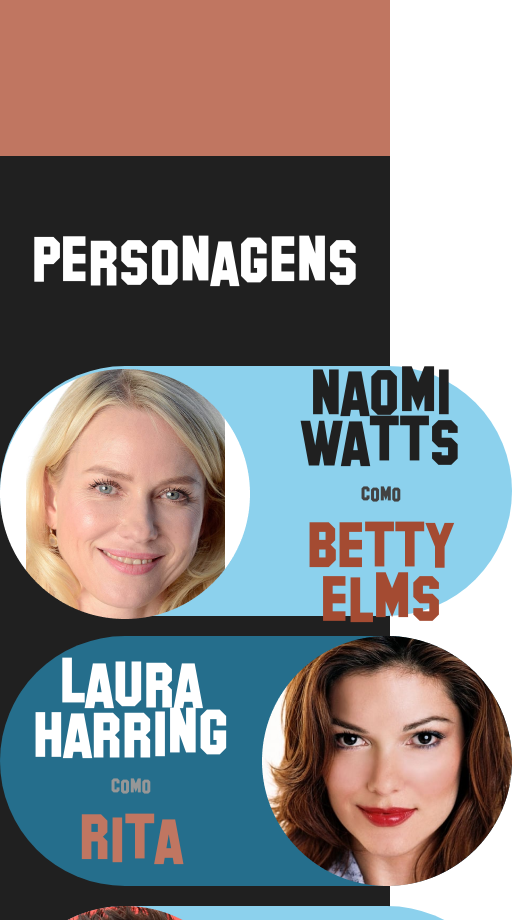
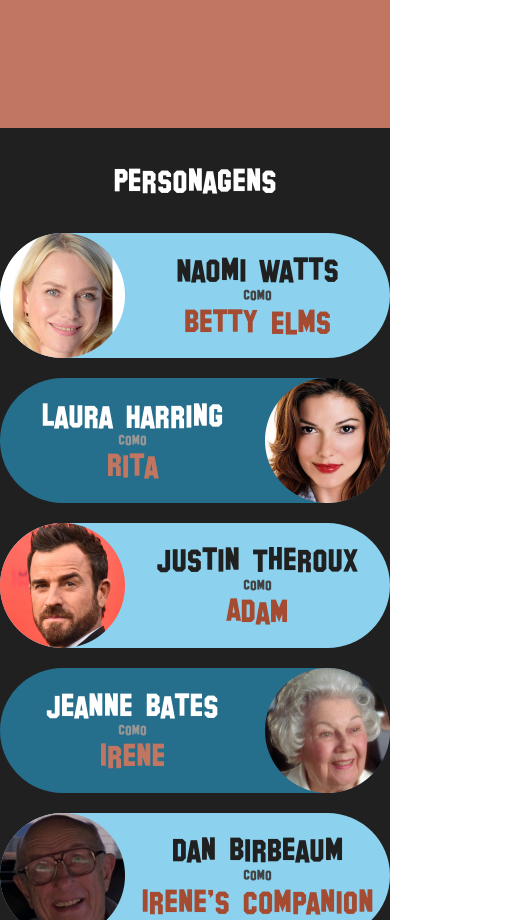
Before and after one commit to JVDourado10/meu_filme_preferido, a website: page index.html in a window 390 px wide. Shown: the part 1080-2000 px from the top of the page, 512 px wide, since content can reach past the window. Drawn offline with nearby package versions, Linux system fonts and the light colour scheme; files that its build step writes are made by us from their sources; files whose address does not match are found by name.

Commit message:
fix: responsivo da secao de personagens

```diff
--- a/src/styles/_personagens.scss
+++ b/src/styles/_personagens.scss
@@ -8,13 +8,21 @@
     color: #fff;
     text-align: center;
     padding: 80px 0;
+
+    @media (max-width: 768px) {
+      font: variaveis.$titulo-s-md;
+      padding: 40px 0;
     }
-
+  }
   &__content {
     max-width: 850px;
     margin: 0 auto;
     display: grid;
     gap: 20px;
+
+    @media (max-width: 768px) {
+      max-width: 400px;
+    }
 
     &__actor {
       background-color: variaveis.$corP2;
@@ -23,6 +31,17 @@
       display: none;
       grid-template-columns: 1fr 250px;
       align-items: center;
+
+      @media(max-width: 768px) {
+        height: 125px;
+        grid-template-columns: 1fr 125px;
+      }
+
+      img {
+        @media(max-width: 768px) {
+          height: 125px;
+        }
+      }
 
       &.show {
         display: grid;
@@ -35,6 +54,10 @@
         font: variaveis.$titulo-b-md;
         color: #fff;
         text-align: center;
+
+        @media (max-width: 768px) {
+          font: variaveis.$titulo-s-md;
+        }
       }
 
       &__text {
@@ -42,12 +65,20 @@
         font: variaveis.$titulo-b-sm;
         color: variaveis.$corP4;
         padding: 20px;
+
+        @media (max-width: 768px) {
+          font: variaveis.$titulo-s-sm;
+          padding: 7px;
         }
-
+      }
         &__caracter {
           font: variaveis.$titulo-b-md;
           color: variaveis.$corS4;
           text-align: center;
+
+          @media (max-width: 768px) {
+            font: variaveis.$titulo-s-md;
+          }
         }
 
         &--light {
@@ -57,6 +88,17 @@
           display: none;
           grid-template-columns: 250px 1fr;
           align-items: center;
+
+          @media(max-width: 768px) {
+            height: 125px;
+            grid-template-columns: 125px 1fr;
+          }
+
+          img {
+            @media(max-width: 768px) {
+              height: 125px;
+            }
+          }
 
           &.show {
             display: grid;
@@ -69,6 +111,10 @@
             font: variaveis.$titulo-b-md;
             color: variaveis.$corP0;
             text-align: center;
+
+            @media (max-width: 768px) {
+              font: variaveis.$titulo-s-md;
+            }
           }
 
           &__text {
@@ -76,12 +122,21 @@
             font: variaveis.$titulo-b-sm;
             color: variaveis.$corP5;
             padding: 20px;
+
+            @media (max-width: 768px) {
+              font: variaveis.$titulo-s-sm;
+              padding: 8px;
+            }
           }
 
           &__caracter {
             font: variaveis.$titulo-b-md;
             color: variaveis.$corS3;
             text-align: center;
+
+            @media (max-width: 768px) {
+              font: variaveis.$titulo-s-md;
+            }
           }
         }
       }
@@ -98,6 +153,12 @@
         margin: 60px 0 120px;
         cursor: pointer;
 
+        @media(max-width: 768px) {
+          margin: 20px 0 60px;
+          font: variaveis.$titulo-s-sm;
+          padding: 12px 20px;
+        }
+
         &:hover {
           color: variaveis.$corS1;
         }
--- a/src/styles/_sinopse.scss
+++ b/src/styles/_sinopse.scss
@@ -16,10 +16,10 @@
 
   &__grid {
     display: grid;
-    grid-template-columns: 1fr 1fr;
+    grid-template-columns: minmax(25%, 50%) auto;
     padding-bottom: 160px;
 
-    @media(max-width: 768px) {
+    @media(max-width: 1000px) {
       grid-template-columns: 1fr;
     }
 
@@ -29,6 +29,9 @@
         border-radius: 125px;
         max-width: 100%;
         border: 10px solid variaveis.$corP2;
+      }
+      @media(max-width: 1000px) {
+          margin: 0 20px;
       }
     }
 
--- a/src/styles/_variaveis.scss
+++ b/src/styles/_variaveis.scss
@@ -20,7 +20,7 @@
   $titulo-b-sm: 500 20px 'SF Hollywood Hills';
   $titulo-s-sm: 500 14px 'SF Hollywood Hills';
   $titulo-b-md: 500 64px 'SF Hollywood Hills';
-  $titulo-s-md: 500 40px 'SF Hollywood Hills';
+  $titulo-s-md: 500 32px 'SF Hollywood Hills';
   $titulo-b-bg: 500 128px 'SF Hollywood Hills';
   $titulo-m-bg: 500 80px 'SF Hollywood Hills';
   $titulo-s-bg: 500 56px 'SF Hollywood Hills';
```
Lines whose indentation alone changed are shown as unchanged.
